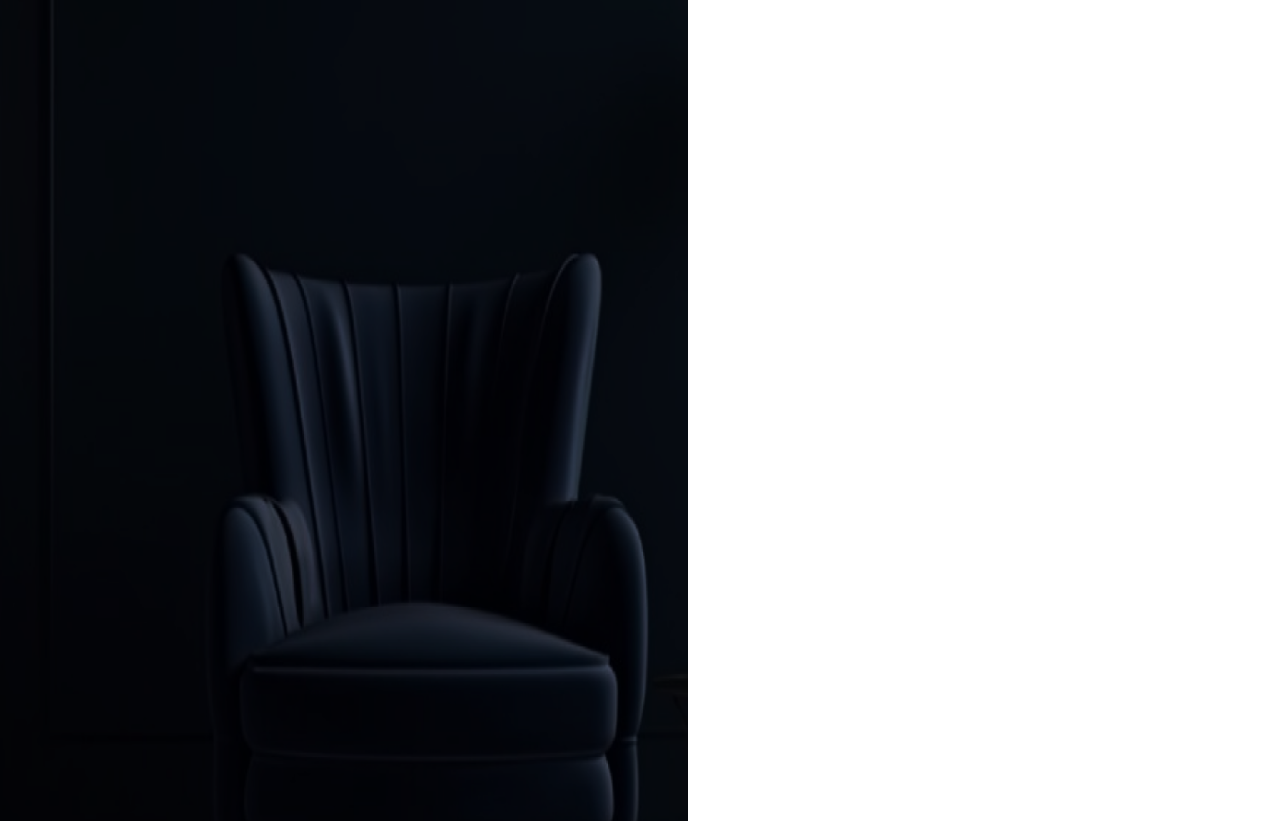
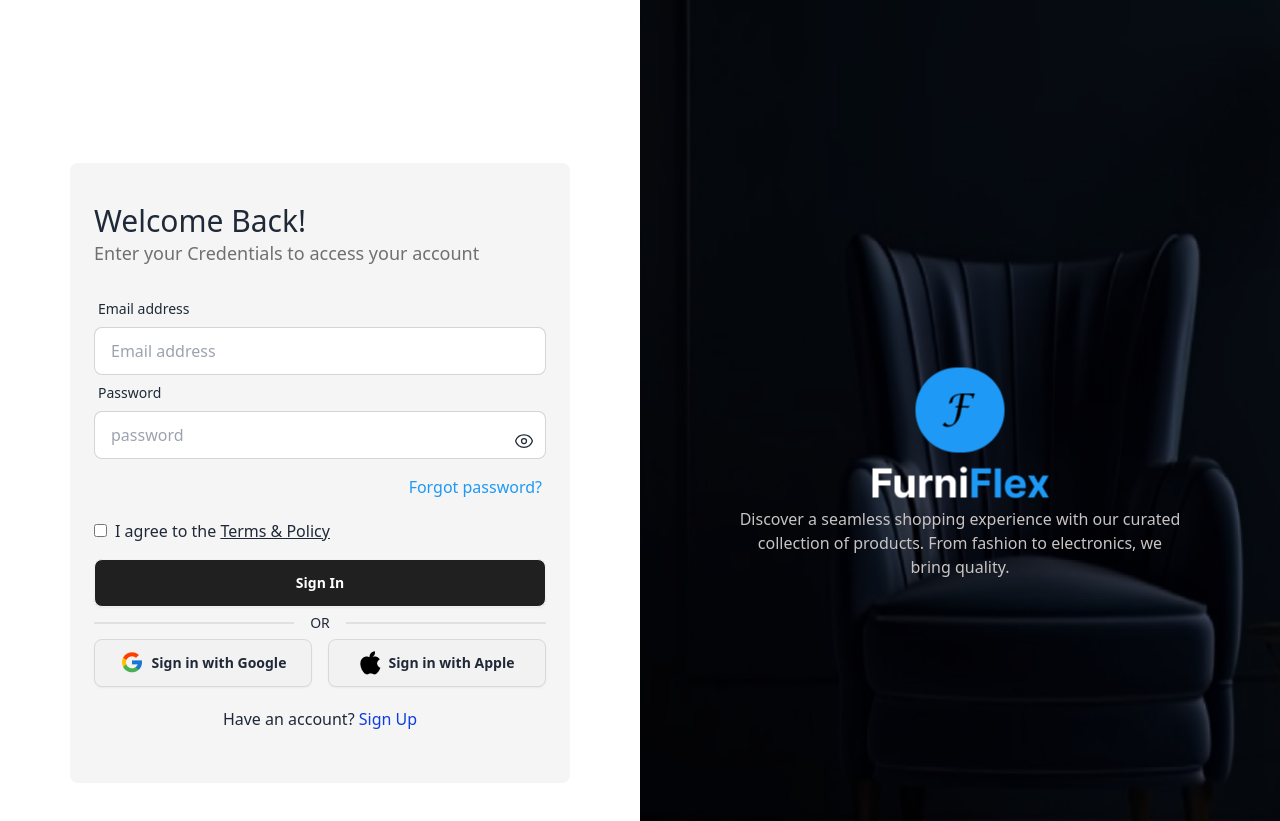
Before and after one commit to shrabontambuli/FurniFlex, a React (Vite) app: page /login in a window 1280 px wide. Shown: the top 821 px of the page. Built offline with nearby package versions, Linux system fonts and the light colour scheme.

Commit message:
create signIn page

```diff
--- a/package.json
+++ b/package.json
@@ -14,6 +14,7 @@
     "match-sorter": "^6.3.4",
     "react": "^18.3.1",
     "react-dom": "^18.3.1",
+    "react-hook-form": "^7.53.0",
     "react-router-dom": "^6.26.1",
     "sort-by": "^1.2.0"
   },
--- a/src/LayOut/LogIn/LogIn.jsx
+++ b/src/LayOut/LogIn/LogIn.jsx
@@ -1,11 +1,119 @@
-import React from 'react';
+import React, { useState } from 'react';
+import { useForm } from 'react-hook-form';
+import { Link } from 'react-router-dom';
 
 const LogIn = () => {
+    const [showPassword, setShowPassword] = useState(false);
+    const { register } = useForm();
+    const [formData, setFormData] = useState({
+        name: "",
+        email: "",
+        password: "",
+        agreeToTerms: false,
+    });
+
+    const handleChange = (e) => {
+        const { name, value, type, checked } = e.target;
+        setFormData({
+            ...formData,
+            [name]: type === "checkbox" ? checked : value,
+        });
+    };
+
+    const handleSubmit = (e) => {
+        e.preventDefault();
+        if (formData.agreeToTerms) {
+            alert(`Sign-up successful! Name: ${formData.name}, Email: ${formData.email}`);
+        } else {
+            alert("You must agree to the terms and conditions to sign up.");
+        }
+    };
+
+
     return (
-        <div>
-            <div></div>
-            <div>
-                <img src="/images/logIn.png" alt="" />
+        <div className='grid grid-cols-2'>
+            <div className='flex justify-center items-center'>
+                <div className='w-[500px] h-[620px] bg-[#F5F5F5] px-6 py-10 rounded-lg'>
+                    <div>
+                        <h3 className='text-3xl font-medium'>Welcome Back!</h3>
+                        <p className='text-[#707070] text-lg'>Enter your Credentials to access your account</p>
+                    </div>
+
+                    <form onSubmit={handleSubmit} className='mt-6'>
+                        <div className="form-control">
+                            <label className="label">
+                                <span className="label-text">Email address</span>
+                            </label>
+                            <input type="email" placeholder="Email address" className="input input-bordered" required />
+                        </div>
+                        <div className="form-control relative">
+                            <label className="label">
+                                <span className="label-text">Password</span>
+                            </label>
+                            <input type={showPassword ? 'text' : 'password'} {...register("password", {
+                                required: true,
+                                minLength: 6,
+                                maxLength: 20,
+                                pattern: /(?=.*[A-Z])(?=.*[!@#$&*])(?=.*[0-9])/
+                            })} placeholder="password"
+                                name="password" className="input input-bordered relative" />
+                            <span
+                                className="absolute top-2/4 right-3 transform -translate-y-1/2 cursor-pointer"
+                                onClick={() => setShowPassword(!showPassword)}
+                            >
+                                {
+                                    showPassword ? <svg xmlns="http://www.w3.org/2000/svg" fill="none" viewBox="0 0 24 24" strokeWidth={1.5} stroke="currentColor" className="size-5">
+                                        < path strokeLinecap="round" strokeLinejoin="round" d="M16.5 10.5V6.75a4.5 4.5 0 1 0-9 0v3.75m-.75 11.25h10.5a2.25 2.25 0 0 0 2.25-2.25v-6.75a2.25 2.25 0 0 0-2.25-2.25H6.75a2.25 2.25 0 0 0-2.25 2.25v6.75a2.25 2.25 0 0 0 2.25 2.25Z" />
+                                    </svg> : <svg xmlns="http://www.w3.org/2000/svg" fill="none" viewBox="0 0 24 24" strokeWidth={1.5} stroke="currentColor" className="size-5">
+                                        <path strokeLinecap="round" strokeLinejoin="round" d="M2.036 12.322a1.012 1.012 0 0 1 0-.639C3.423 7.51 7.36 4.5 12 4.5c4.638 0 8.573 3.007 9.963 7.178.07.207.07.431 0 .639C20.577 16.49 16.64 19.5 12 19.5c-4.638 0-8.573-3.007-9.963-7.178Z" />
+                                        <path strokeLinecap="round" strokeLinejoin="round" d="M15 12a3 3 0 1 1-6 0 3 3 0 0 1 6 0Z" />
+                                    </svg>
+                                }
+                            </span>
+                            <label className="label flex justify-end">
+                                <p className="text-[#1E99F5] mt-2">Forgot password?</p>
+                            </label>
+                        </div>
+
+                        <div className='mt-3'>
+                            <label className='flex items-center gap-2'>
+                                <input
+                                    type="checkbox"
+                                    name="agreeToTerms"
+                                    checked={formData.agreeToTerms}
+                                    onChange={handleChange}
+                                />
+                                <p className='font-medium'>I agree to the <span className='underline'>Terms & Policy</span></p>
+                            </label>
+                        </div>
+                        <div className="flex w-full flex-col border-opacity-50 mt-4">
+                            <div className="card-actions">
+                                <button className="btn bg-[#202020] text-white w-full">Sign In</button>
+                            </div>
+                            <div className="divider text-sm mt-2">OR</div>
+                            <div className='flex items-center gap-4 -mt-2'>
+                                <div className="card-actions w-full">
+                                    <button className="btn border border-[#D9D9D9] w-full">
+                                        <img src="/icons/google.png" alt="" />Sign in with Google</button>
+                                </div>
+                                <div className="card-actions w-full">
+                                    <button className="btn border border-[#D9D9D9] w-full">
+                                        <img src="/icons/apple.png" alt="" />Sign in with Apple</button>
+                                </div>
+                            </div>
+                        </div>
+                    </form>
+                    <h4 className='mt-5 font-medium text-center'>Have an account?  <Link className='text-[#0F3DDE]' to="/signup">Sign Up</Link></h4>
+                </div>
+            </div>
+            <div className='w-full relative'>
+                <img className='w-full h-[945px]' src="/images/logIn.png" alt="" />
+                <div className='center-content w-[445px]'>
+                    <img className='mx-auto' src="/icons/Logo-log.png" alt="" />
+                    <p className='text-[#C8C4C4] text-center'>
+                        Discover a seamless shopping experience with our curated collection of products. From fashion to electronics, we bring quality.
+                    </p>
+                </div>
             </div>
         </div>
     );
--- a/src/LayOut/SignUp/SignUp.jsx
+++ b/src/LayOut/SignUp/SignUp.jsx
@@ -1,7 +1,10 @@
 import React, { useState } from 'react';
+import { useForm } from 'react-hook-form';
+import { Link } from 'react-router-dom';
 
 const SignUp = () => {
-
+    const [showPassword, setShowPassword] = useState(false);
+    const { register } = useForm();
     const [formData, setFormData] = useState({
         name: "",
         email: "",
@@ -34,8 +37,8 @@ const SignUp = () => {
                 <div className='w-[500px] h-[630px] bg-[#F5F5F5] text-center p-6 rounded-lg'>
                     <div>
                         <h3 className='text-lg font-medium'>Welcome To</h3>
-                        <h1 className='text-4xl font-medium mt-2'>Furnil<span className='text-[#1E99F5]'>Flex</span></h1>
-                        <p className='text-[#707070] mt-2'>Signup for purchase your desire products</p>
+                        <h1 className='text-4xl font-medium'>Furnil<span className='text-[#1E99F5]'>Flex</span></h1>
+                        <p className='text-[#707070] mt-1'>Signup for purchase your desire products</p>
                     </div>
 
                     <form onSubmit={handleSubmit} className='mt-6'>
@@ -63,7 +66,26 @@ const SignUp = () => {
                             <label className="label">
                                 <span className="label-text">Password</span>
                             </label>
-                            <input type="email" placeholder="Password" className="input input-bordered" required />
+                            <input type={showPassword ? 'text' : 'password'} {...register("password", {
+                                required: true,
+                                minLength: 6,
+                                maxLength: 20,
+                                pattern: /(?=.*[A-Z])(?=.*[!@#$&*])(?=.*[0-9])/
+                            })} placeholder="password"
+                                name="password" className="input input-bordered relative" />
+                            <span
+                                className="absolute top-2/4 right-3 transform -translate-y-1/2 cursor-pointer"
+                                onClick={() => setShowPassword(!showPassword)}
+                            >
+                                {
+                                    showPassword ? <svg xmlns="http://www.w3.org/2000/svg" fill="none" viewBox="0 0 24 24" strokeWidth={1.5} stroke="currentColor" className="size-5">
+                                        < path strokeLinecap="round" strokeLinejoin="round" d="M16.5 10.5V6.75a4.5 4.5 0 1 0-9 0v3.75m-.75 11.25h10.5a2.25 2.25 0 0 0 2.25-2.25v-6.75a2.25 2.25 0 0 0-2.25-2.25H6.75a2.25 2.25 0 0 0-2.25 2.25v6.75a2.25 2.25 0 0 0 2.25 2.25Z" />
+                                    </svg> : <svg xmlns="http://www.w3.org/2000/svg" fill="none" viewBox="0 0 24 24" strokeWidth={1.5} stroke="currentColor" className="size-5">
+                                        <path strokeLinecap="round" strokeLinejoin="round" d="M2.036 12.322a1.012 1.012 0 0 1 0-.639C3.423 7.51 7.36 4.5 12 4.5c4.638 0 8.573 3.007 9.963 7.178.07.207.07.431 0 .639C20.577 16.49 16.64 19.5 12 19.5c-4.638 0-8.573-3.007-9.963-7.178Z" />
+                                        <path strokeLinecap="round" strokeLinejoin="round" d="M15 12a3 3 0 1 1-6 0 3 3 0 0 1 6 0Z" />
+                                    </svg>
+                                }
+                            </span>
                         </div>
 
                         <div className='mt-3'>
@@ -79,10 +101,10 @@ const SignUp = () => {
                         </div>
                         <div className="flex w-full flex-col border-opacity-50 mt-4">
                             <div className="card-actions">
-                                <button className="btn bg-[#202020] text-white w-full">Signup</button>
+                                <button className="btn bg-[#202020] text-white w-full">Sign Up</button>
                             </div>
-                            <div className="divider text-sm">OR</div>
-                            <div className='flex items-center gap-4'>
+                            <div className="divider text-sm mt-2">OR</div>
+                            <div className='flex items-center gap-4 -mt-2'>
                                 <div className="card-actions w-full">
                                     <button className="btn border border-[#D9D9D9] w-full">
                                         <img src="/icons/google.png" alt="" />Sign in with Google</button>
@@ -94,6 +116,7 @@ const SignUp = () => {
                             </div>
                         </div>
                     </form>
+                    <h4 className='mt-3 font-medium'>Have an account?  <Link className='text-[#0F3DDE]' to="/login">Sign In</Link></h4>
                 </div>
             </div>
             <div className='w-full relative'>
--- a/src/main.jsx
+++ b/src/main.jsx
@@ -27,11 +27,11 @@ const router = createBrowserRouter([
     ],
   },
   {
-    path: "login",
+    path: "/login",
     element: <LogIn />,
   },
   {
-    path: "signup",
+    path: "/signup",
     element: <SignUp />,
   },
 ]);
```
Also changed, not shown: 1 other file (tests, documents, lock files or other folders).
